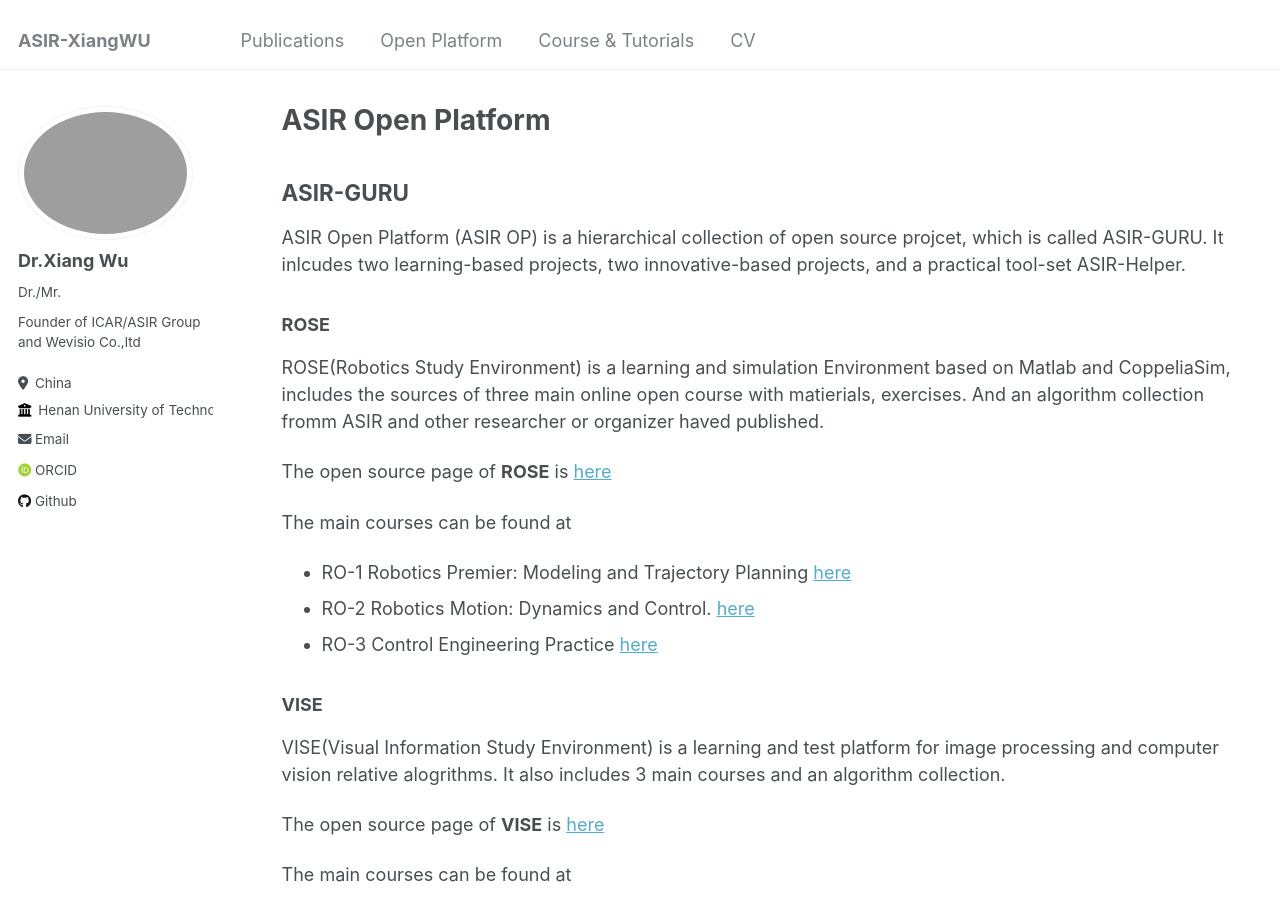
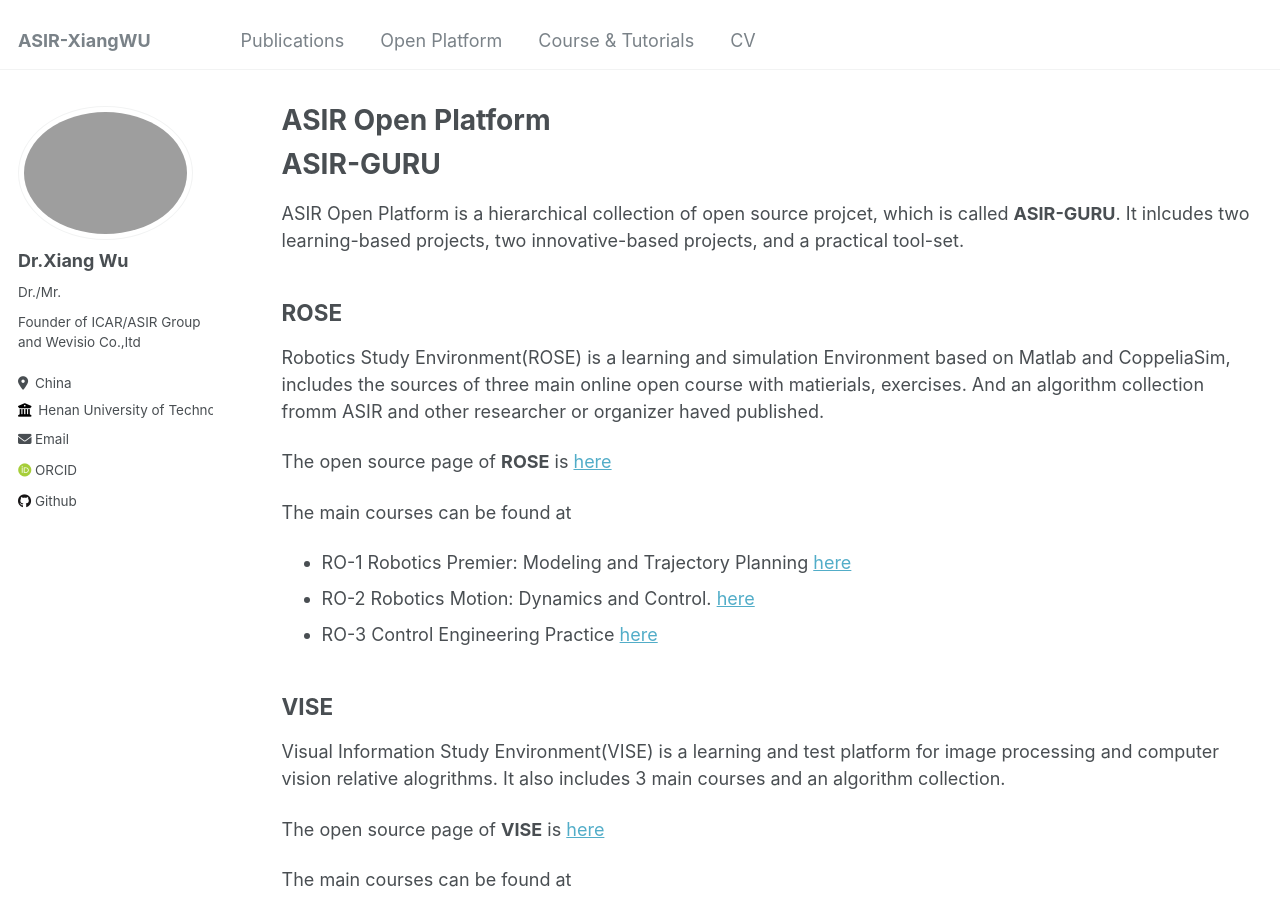
Before and after one commit to xiangwu/xiangwu.github.io, a Jekyll site: the page built from _pages/op.md, in a window 1280 px wide and 900 px high. Built offline with Jekyll 4.4.1, drawn with Linux system fonts in a browser that asks for light colours; some web fonts are replaced.

Commit message:
Update op.md

```diff
--- a/_pages/op.md
+++ b/_pages/op.md
@@ -8,13 +8,12 @@ redirect_from:
 ---
 {% include base_path %}
 
-## ASIR-GURU
-ASIR Open Platform (ASIR OP) is a hierarchical collection of open source projcet, which is called ASIR-GURU.
-It inlcudes two learning-based projects, two innovative-based projects, and a practical tool-set ASIR-Helper.
+# ASIR-GURU
+ASIR Open Platform is a hierarchical collection of open source projcet, which is called **ASIR-GURU**.
+It inlcudes two learning-based projects, two innovative-based projects, and a practical tool-set.
 
-### ROSE
-
-ROSE(Robotics Study Environment) is a learning and simulation Environment based on Matlab and CoppeliaSim, includes the sources of three main online open course with matierials, exercises.
+## ROSE
+Robotics Study Environment(ROSE) is a learning and simulation Environment based on Matlab and CoppeliaSim, includes the sources of three main online open course with matierials, exercises.
 And an algorithm collection fromm ASIR and other researcher or organizer haved published.
 
 The open source page of **ROSE** is [here](https://github.com/xiangwu/ROSE)
@@ -24,8 +23,8 @@ The main courses can be found at
 - RO-2 Robotics Motion: Dynamics and Control. [here](/teaching/ro1-2025)
 - RO-3 Control Engineering Practice [here]()
 
-### VISE
-VISE(Visual Information Study Environment) is a learning and test platform for image processing and computer vision relative alogrithms. It also includes 3 main courses and an algorithm collection.
+## VISE
+Visual Information Study Environment(VISE) is a learning and test platform for image processing and computer vision relative alogrithms. It also includes 3 main courses and an algorithm collection.
 
 The open source page of **VISE** is [here](https://github.com/xiangwu/VISE)
 
@@ -34,10 +33,10 @@ The main courses can be found at
 - VI-2 Robotics Vision. [here]()
 - VI-3 Dada Analysis and Visualization. [here]()
 
-### roboZoo
+## roboZoo
 This part is missing, and it will c u soon...
 
-### viGarden
+## viGarden
 This part is missing, and it will c u soon...
 
 ## ASIR-Helper
```
